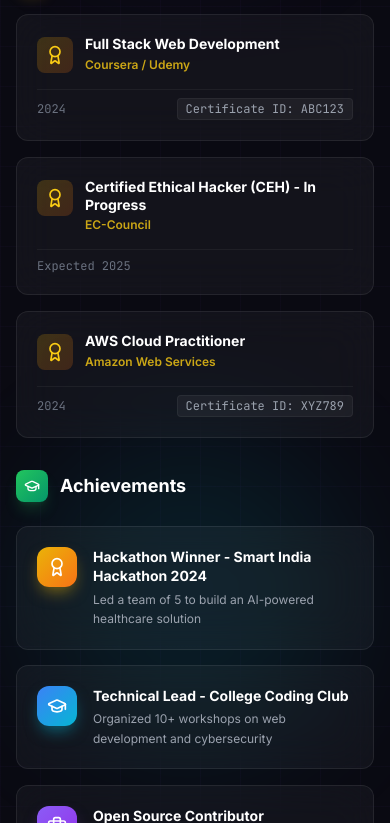
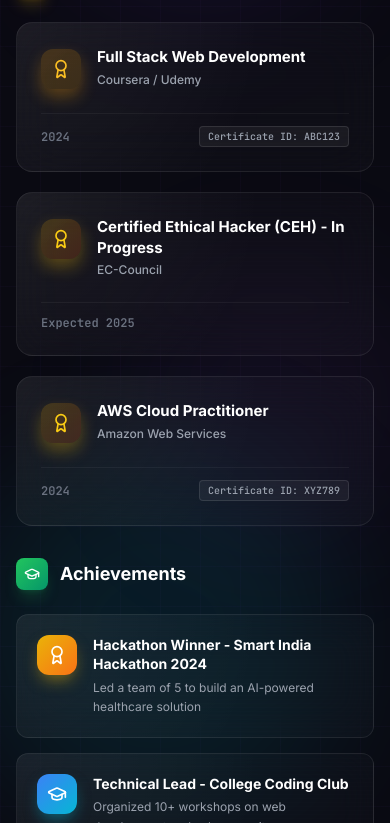
Before and after one commit to vaishk001/Portfolio_vk, a React (Vite) app: page / in a window 390 px wide. Shown: the part 9361-10184 px from the top of the page. Built offline with nearby package versions, Linux system fonts and the light colour scheme; no server answers; the database is empty.

Commit message:
design: fully redesign experience & certifications section with 3D glassmorphic cards and background parallax illusion

```diff
--- a/src/components/Experience.tsx
+++ b/src/components/Experience.tsx
@@ -1,5 +1,5 @@
 import { motion, useInView } from 'framer-motion';
-import { useRef } from 'react';
+import { useRef, useState } from 'react';
 import { Briefcase, Award, GraduationCap, MapPin, Clock, Trophy, Star, Code, Zap, Heart, Globe, ArrowUpRight } from 'lucide-react';
 import { usePortfolio } from '../context/PortfolioContext';
 import type { Achievement } from '../data/defaults';
@@ -40,24 +40,124 @@
   globe: 'rgba(20, 184, 166, 0.25)',
 };
 
+const getCertColors = (title: string, issuer: string) => {
+  const t = title.toLowerCase();
+  const i = issuer.toLowerCase();
+
+  if (t.includes('git') || t.includes('github') || i.includes('github')) {
+    return {
+      glow: 'rgba(124, 58, 237, 0.3)', // Purple
+      border: 'border-violet-500/20 hover:border-violet-500/40',
+      badgeBg: 'from-violet-500/20 to-purple-600/20',
+      badgeText: 'text-violet-400',
+      iconGlow: '0 8px 16px rgba(124, 58, 237, 0.3)',
+    };
+  }
+  if (t.includes('react') || t.includes('javascript') || t.includes('js') || t.includes('bootcamp') || t.includes('devtown')) {
+    return {
+      glow: 'rgba(6, 182, 212, 0.3)', // Cyan
+      border: 'border-cyan-500/20 hover:border-cyan-500/40',
+      badgeBg: 'from-cyan-500/20 to-blue-600/20',
+      badgeText: 'text-cyan-400',
+      iconGlow: '0 8px 16px rgba(6, 182, 212, 0.3)',
+    };
+  }
+  if (t.includes('illuminate') || i.includes('iit') || t.includes('entrepreneurship')) {
+    return {
+      glow: 'rgba(236, 72, 153, 0.3)', // Pink
+      border: 'border-pink-500/20 hover:border-pink-500/40',
+      badgeBg: 'from-pink-500/20 to-rose-600/20',
+      badgeText: 'text-pink-400',
+      iconGlow: '0 8px 16px rgba(236, 72, 153, 0.3)',
+    };
+  }
+  if (t.includes('azure') || t.includes('microsoft') || i.includes('microsoft')) {
+    return {
+      glow: 'rgba(59, 130, 246, 0.3)', // Blue
+      border: 'border-blue-500/20 hover:border-blue-500/40',
+      badgeBg: 'from-blue-500/20 to-sky-600/20',
+      badgeText: 'text-blue-400',
+      iconGlow: '0 8px 16px rgba(59, 130, 246, 0.3)',
+    };
+  }
+  if (t.includes('web') || t.includes('html') || i.includes('dataflair')) {
+    return {
+      glow: 'rgba(245, 158, 11, 0.3)', // Amber
+      border: 'border-amber-500/20 hover:border-amber-500/40',
+      badgeBg: 'from-amber-500/20 to-yellow-600/20',
+      badgeText: 'text-amber-400',
+      iconGlow: '0 8px 16px rgba(245, 158, 11, 0.3)',
+    };
+  }
+  if (t.includes('ai') || t.includes('generative') || i.includes('outskill')) {
+    return {
+      glow: 'rgba(168, 85, 247, 0.3)', // Fuchsia/Purple
+      border: 'border-fuchsia-500/20 hover:border-fuchsia-500/40',
+      badgeBg: 'from-fuchsia-500/20 to-purple-600/20',
+      badgeText: 'text-fuchsia-400',
+      iconGlow: '0 8px 16px rgba(168, 85, 247, 0.3)',
+    };
+  }
+  if (t.includes('career') || i.includes('wns') || t.includes('readiness')) {
+    return {
+      glow: 'rgba(239, 68, 68, 0.3)', // Red
+      border: 'border-red-500/20 hover:border-red-500/40',
+      badgeBg: 'from-red-500/20 to-rose-600/20',
+      badgeText: 'text-red-400',
+      iconGlow: '0 8px 16px rgba(239, 68, 68, 0.3)',
+    };
+  }
+
+  // Default color (Gold)
+  return {
+    glow: 'rgba(234, 179, 8, 0.3)',
+    border: 'border-yellow-500/20 hover:border-yellow-500/40',
+    badgeBg: 'from-yellow-500/20 to-orange-600/20',
+    badgeText: 'text-yellow-400',
+    iconGlow: '0 8px 16px rgba(234, 179, 8, 0.3)',
+  };
+};
+
 const Experience = () => {
-  const ref = useRef(null);
+  const ref = useRef<HTMLDivElement>(null);
   const isInView = useInView(ref, { once: true, margin: '-100px' });
   const { data: { experience: { jobs, certifications, achievements } } } = usePortfolio();
 
-  const handleMouseMove = (e: React.MouseEvent<HTMLDivElement>, glowColor: string) => {
+  // Parallax background illusion state
+  const [bgOffset, setBgOffset] = useState({ x: 0, y: 0 });
+
+  const handleSectionMouseMove = (e: React.MouseEvent) => {
+    const { clientX, clientY } = e;
+    const { innerWidth, innerHeight } = window;
+    const x = (clientX - innerWidth / 2) / (innerWidth / 2) * -15;
+    const y = (clientY - innerHeight / 2) / (innerHeight / 2) * -15;
+    setBgOffset({ x, y });
+  };
+
+  const handleCardMouseMove = (e: React.MouseEvent<HTMLDivElement>, glowColor: string) => {
     const el = e.currentTarget;
     const rect = el.getBoundingClientRect();
-    const x = e.clientX - rect.left - rect.width / 2;
-    const y = e.clientY - rect.top - rect.height / 2;
+    const x = e.clientX - rect.left;
+    const y = e.clientY - rect.top;
 
-    // Smooth 3D tilt + lift + glow
-    el.style.transform = `perspective(1000px) rotateX(${-y / 15}deg) rotateY(${x / 15}deg) translateY(-8px) scale3d(1.025, 1.025, 1.025)`;
-    el.style.boxShadow = `0 20px 40px -10px ${glowColor}, 0 0 15px -3px ${glowColor}`;
-    el.style.borderColor = glowColor.replace('0.25', '0.4').replace('0.3', '0.5');
+    el.style.setProperty('--mouse-x', `${x}px`);
+    el.style.setProperty('--mouse-y', `${y}px`);
+
+    const rotX = -(y - rect.height / 2) / 14;
+    const rotY = (x - rect.width / 2) / 14;
+
+    el.style.transform = `perspective(1000px) rotateX(${rotX}deg) rotateY(${rotY}deg) translateY(-8px) scale3d(1.025, 1.025, 1.025)`;
+    el.style.boxShadow = `0 20px 45px -10px ${glowColor}, 0 0 20px -5px ${glowColor}`;
+
+    const match = glowColor.match(/rgba\((\d+),\s*(\d+),\s*(\d+)/);
+    if (match) {
+      el.style.borderColor = `rgba(${match[1]}, ${match[2]}, ${match[3]}, 0.45)`;
+    } else {
+      el.style.borderColor = glowColor;
+    }
   };
 
-  const handleMouseLeave = (e: React.MouseEvent<HTMLDivElement>) => {
+  const handleCardMouseLeave = (e: React.MouseEvent<HTMLDivElement>) => {
     const el = e.currentTarget;
     el.style.transform = 'perspective(1000px) rotateX(0deg) rotateY(0deg) translateY(0px) scale3d(1, 1, 1)';
     el.style.boxShadow = '';
@@ -65,13 +165,31 @@
   };
 
   return (
-    <section id="experience" className="section-padding bg-gray-950 relative overflow-hidden" ref={ref}>
-      {/* Grid Overlay */}
-      <div className="absolute inset-0 bg-[linear-gradient(rgba(124,58,237,0.03)_1px,transparent_1px),linear-gradient(90deg,rgba(124,58,237,0.03)_1px,transparent_1px)] bg-[size:40px_40px] pointer-events-none" />
+    <section
+      id="experience"
+      className="section-padding bg-gray-950 relative overflow-hidden"
+      ref={ref}
+      onMouseMove={handleSectionMouseMove}
+    >
+      {/* 3D Background Illusion - Interactive Parallax Grid */}
+      <motion.div
+        style={{ x: bgOffset.x * 0.4, y: bgOffset.y * 0.4 }}
+        className="absolute inset-0 bg-[linear-gradient(rgba(124,58,237,0.03)_1px,transparent_1px),linear-gradient(90deg,rgba(124,58,237,0.03)_1px,transparent_1px)] bg-[size:40px_40px] pointer-events-none"
+      />
 
-      {/* Floating Ambient Light Blobs */}
-      <div className="absolute top-1/4 left-10 w-72 h-72 bg-violet-600/10 rounded-full blur-3xl pointer-events-none animate-float" />
-      <div className="absolute bottom-1/4 right-10 w-80 h-80 bg-cyan-500/10 rounded-full blur-3xl pointer-events-none animate-float-delay" />
+      {/* Floating Ambient Light Blobs reacting to cursor */}
+      <motion.div
+        style={{ x: bgOffset.x * 1.5, y: bgOffset.y * 1.5 }}
+        className="absolute top-1/4 left-10 w-80 h-80 bg-violet-600/10 rounded-full blur-3xl pointer-events-none"
+      />
+      <motion.div
+        style={{ x: bgOffset.x * 2.2, y: bgOffset.y * 2.2 }}
+        className="absolute bottom-1/4 right-10 w-96 h-96 bg-cyan-500/10 rounded-full blur-3xl pointer-events-none"
+      />
+      <motion.div
+        style={{ x: bgOffset.x * 0.8, y: bgOffset.y * 0.8 }}
+        className="absolute top-1/2 left-1/3 w-72 h-72 bg-purple-500/5 rounded-full blur-3xl pointer-events-none"
+      />
 
       <div className="max-w-6xl mx-auto relative z-10">
         {/* Header */}
@@ -90,7 +208,7 @@
 
         <div className="grid grid-cols-1 lg:grid-cols-5 gap-8 lg:gap-12">
           {/* Left Column: Jobs & Certifications */}
-          <div className="lg:col-span-3 space-y-12">
+          <div className="lg:col-span-3 space-y-14">
             {jobs.length > 0 && (
               <div>
                 <motion.h3
@@ -126,15 +244,19 @@
 
                       {/* Job Card */}
                       <div
-                        className="glass rounded-2xl p-6 border border-white/5 cursor-pointer relative group transition-all duration-300"
+                        className="glass rounded-2xl p-6 border border-white/5 cursor-pointer relative group overflow-hidden transition-all duration-300"
                         style={{
                           transformStyle: 'preserve-3d',
                           transition: 'transform 0.15s ease-out, box-shadow 0.25s ease, border-color 0.25s ease',
                           willChange: 'transform',
+                          background: 'radial-gradient(400px circle at var(--mouse-x, 0px) var(--mouse-y, 0px), rgba(255, 255, 255, 0.05), transparent 70%), rgba(255, 255, 255, 0.02)',
+                          backdropFilter: 'blur(20px)',
                         }}
-                        onMouseMove={(e) => handleMouseMove(e, 'rgba(124, 58, 237, 0.25)')}
-                        onMouseLeave={handleMouseLeave}
+                        onMouseMove={(e) => handleCardMouseMove(e, 'rgba(124, 58, 237, 0.25)')}
+                        onMouseLeave={handleCardMouseLeave}
                       >
+                        <div className="absolute inset-0 bg-[linear-gradient(to_bottom,rgba(255,255,255,0.01)_1px,transparent_1px)] bg-[size:100%_4px] pointer-events-none opacity-20" />
+
                         <div style={{ transform: 'translateZ(30px)', transformStyle: 'preserve-3d' }}>
                           <div className="flex flex-col sm:flex-row sm:items-start sm:justify-between mb-4 gap-2">
                             <div>
@@ -181,7 +303,7 @@
               </div>
             )}
 
-            {/* Certifications */}
+            {/* Certifications - Fully redesigned 3D Glassmorphic Cards */}
             {certifications.length > 0 && (
               <div>
                 <motion.h3
@@ -195,47 +317,58 @@
                   </div>
                   Certifications
                 </motion.h3>
-                <div className="grid sm:grid-cols-2 gap-4">
-                  {certifications.map((cert, i) => (
+                <div className="grid sm:grid-cols-2 gap-5">
+                  {certifications.map((cert, i) => {
+                    const colors = getCertColors(cert.title, cert.issuer);
+                    return (
                       <motion.div
                         key={cert.id}
                         initial={{ opacity: 0, y: 20 }}
                         animate={isInView ? { opacity: 1, y: 0 } : {}}
-                      transition={{ delay: 0.5 + i * 0.1 }}
-                      className="glass rounded-xl p-5 border border-white/5 cursor-pointer relative group transition-all duration-300"
+                        transition={{ delay: 0.5 + i * 0.08 }}
+                        className={`glass rounded-2xl p-6 border ${colors.border} cursor-pointer relative group overflow-hidden transition-all duration-300`}
                         style={{
                           transformStyle: 'preserve-3d',
                           transition: 'transform 0.15s ease-out, box-shadow 0.25s ease, border-color 0.25s ease',
                           willChange: 'transform',
+                          background: 'radial-gradient(350px circle at var(--mouse-x, 0px) var(--mouse-y, 0px), rgba(255, 255, 255, 0.06), transparent 70%), rgba(255, 255, 255, 0.02)',
+                          backdropFilter: 'blur(24px)',
                         }}
-                      onMouseMove={(e) => handleMouseMove(e, 'rgba(234, 179, 8, 0.25)')}
-                      onMouseLeave={handleMouseLeave}
+                        onMouseMove={(e) => handleCardMouseMove(e, colors.glow)}
+                        onMouseLeave={handleCardMouseLeave}
                       >
+                        {/* 3D Highlight grid line inside */}
+                        <div className="absolute inset-0 bg-[linear-gradient(to_bottom,rgba(255,255,255,0.02)_1px,transparent_1px)] bg-[size:100%_4px] pointer-events-none opacity-20" />
+
                         <div style={{ transform: 'translateZ(30px)', transformStyle: 'preserve-3d' }}>
-                        <div className="flex items-start gap-3 mb-3">
+                          <div className="flex items-start gap-4 mb-4">
                             <div
-                            className="w-9 h-9 rounded-lg bg-gradient-to-br from-yellow-500/20 to-orange-500/20 flex items-center justify-center flex-shrink-0 mt-0.5 transition-transform group-hover:scale-110"
-                            style={{ transform: 'translateZ(45px)' }}
+                              className={`w-10 h-10 rounded-xl bg-gradient-to-br ${colors.badgeBg} flex items-center justify-center flex-shrink-0 mt-0.5 transition-all duration-300 group-hover:scale-110`}
+                              style={{
+                                transform: 'translateZ(45px)',
+                                boxShadow: colors.iconGlow,
+                              }}
                             >
-                            <Award className="w-5 h-5 text-yellow-400" />
+                              <Award className={`w-5 h-5 ${colors.badgeText}`} />
                             </div>
-                          <div>
-                            <h4 className="font-bold text-white text-sm leading-tight transition-colors group-hover:text-yellow-300" style={{ transform: 'translateZ(40px)' }}>{cert.title}</h4>
-                            <p className="text-yellow-400/80 text-xs font-semibold mt-1" style={{ transform: 'translateZ(35px)' }}>{cert.issuer}</p>
+                            <div className="flex-grow">
+                              <h4 className={`font-bold text-white text-[15px] leading-snug transition-colors group-hover:${colors.badgeText}`} style={{ transform: 'translateZ(40px)' }}>{cert.title}</h4>
+                              <p className="text-gray-400 text-xs mt-1 font-medium" style={{ transform: 'translateZ(35px)' }}>{cert.issuer}</p>
                             </div>
                           </div>
-                        <div className="flex items-center justify-between mt-4 pt-2 border-t border-white/5">
-                          <span className="code-font text-gray-500 text-xs" style={{ transform: 'translateZ(30px)' }}>{cert.date}</span>
+
+                          <div className="flex items-center justify-between mt-6 pt-3 border-t border-white/5">
+                            <span className="code-font text-gray-500 text-xs font-semibold" style={{ transform: 'translateZ(30px)' }}>{cert.date}</span>
                             <div className="flex items-center gap-3" style={{ transform: 'translateZ(35px)' }}>
                               {cert.credential && (
-                              <span className="code-font text-gray-400 text-xs bg-white/5 px-2 py-0.5 rounded border border-white/5">{cert.credential}</span>
+                                <span className="code-font text-[10px] text-gray-400 bg-white/5 border border-white/10 px-2 py-0.5 rounded font-medium">{cert.credential}</span>
                               )}
                               {cert.url && (
                                 <a
                                   href={cert.url}
                                   target="_blank"
                                   rel="noopener noreferrer"
-                                className="flex items-center gap-1 text-xs text-yellow-400 hover:text-yellow-300 transition-colors code-font hover:underline font-semibold"
+                                  className={`flex items-center gap-1 text-xs ${colors.badgeText} hover:brightness-125 transition-all code-font font-bold px-3 py-1.5 rounded-full bg-white/5 border border-white/10 hover:border-white/20`}
                                 >
                                   View <ArrowUpRight className="w-3.5 h-3.5" />
                                 </a>
@@ -244,7 +377,8 @@
                           </div>
                         </div>
                       </motion.div>
-                  ))}
+                    );
+                  })}
                 </div>
               </div>
             )}
@@ -272,15 +406,19 @@
                       initial={{ opacity: 0, x: 30 }}
                       animate={isInView ? { opacity: 1, x: 0 } : {}}
                       transition={{ delay: 0.4 + i * 0.1 }}
-                      className="glass rounded-xl p-5 border border-white/5 cursor-pointer relative group transition-all duration-300"
+                      className="glass rounded-xl p-5 border border-white/5 cursor-pointer relative group overflow-hidden transition-all duration-300"
                       style={{
                         transformStyle: 'preserve-3d',
                         transition: 'transform 0.15s ease-out, box-shadow 0.25s ease, border-color 0.25s ease',
                         willChange: 'transform',
+                        background: 'radial-gradient(350px circle at var(--mouse-x, 0px) var(--mouse-y, 0px), rgba(255, 255, 255, 0.05), transparent 70%), rgba(255, 255, 255, 0.02)',
+                        backdropFilter: 'blur(20px)',
                       }}
-                      onMouseMove={(e) => handleMouseMove(e, glowColors[a.icon])}
-                      onMouseLeave={handleMouseLeave}
+                      onMouseMove={(e) => handleCardMouseMove(e, glowColors[a.icon])}
+                      onMouseLeave={handleCardMouseLeave}
                     >
+                      <div className="absolute inset-0 bg-[linear-gradient(to_bottom,rgba(255,255,255,0.01)_1px,transparent_1px)] bg-[size:100%_4px] pointer-events-none opacity-20" />
+
                       <div style={{ transform: 'translateZ(30px)', transformStyle: 'preserve-3d' }}>
                         <div className="flex items-start gap-4">
                           <div
@@ -311,15 +449,19 @@
                   initial={{ opacity: 0, y: 20 }}
                   animate={isInView ? { opacity: 1, y: 0 } : {}}
                   transition={{ delay: 0.9 }}
-                  className="mt-6 glass rounded-xl p-5 border border-white/5 code-font text-xs cursor-pointer relative group"
+                  className="mt-6 glass rounded-xl p-5 border border-white/5 code-font text-xs cursor-pointer relative group overflow-hidden"
                   style={{
                     transformStyle: 'preserve-3d',
                     transition: 'transform 0.15s ease-out, box-shadow 0.25s ease, border-color 0.25s ease',
                     willChange: 'transform',
+                    background: 'radial-gradient(400px circle at var(--mouse-x, 0px) var(--mouse-y, 0px), rgba(255, 255, 255, 0.05), transparent 70%), rgba(255, 255, 255, 0.02)',
+                    backdropFilter: 'blur(20px)',
                   }}
-                  onMouseMove={(e) => handleMouseMove(e, 'rgba(34, 197, 94, 0.25)')}
-                  onMouseLeave={handleMouseLeave}
+                  onMouseMove={(e) => handleCardMouseMove(e, 'rgba(34, 197, 94, 0.25)')}
+                  onMouseLeave={handleCardMouseLeave}
                 >
+                  <div className="absolute inset-0 bg-[linear-gradient(to_bottom,rgba(255,255,255,0.01)_1px,transparent_1px)] bg-[size:100%_4px] pointer-events-none opacity-20" />
+
                   <div style={{ transform: 'translateZ(30px)', transformStyle: 'preserve-3d' }}>
                     <div className="flex items-center justify-between mb-4 pb-2 border-b border-white/5">
                       <div className="flex items-center gap-2">
```
Lines whose indentation alone changed are shown as unchanged.
